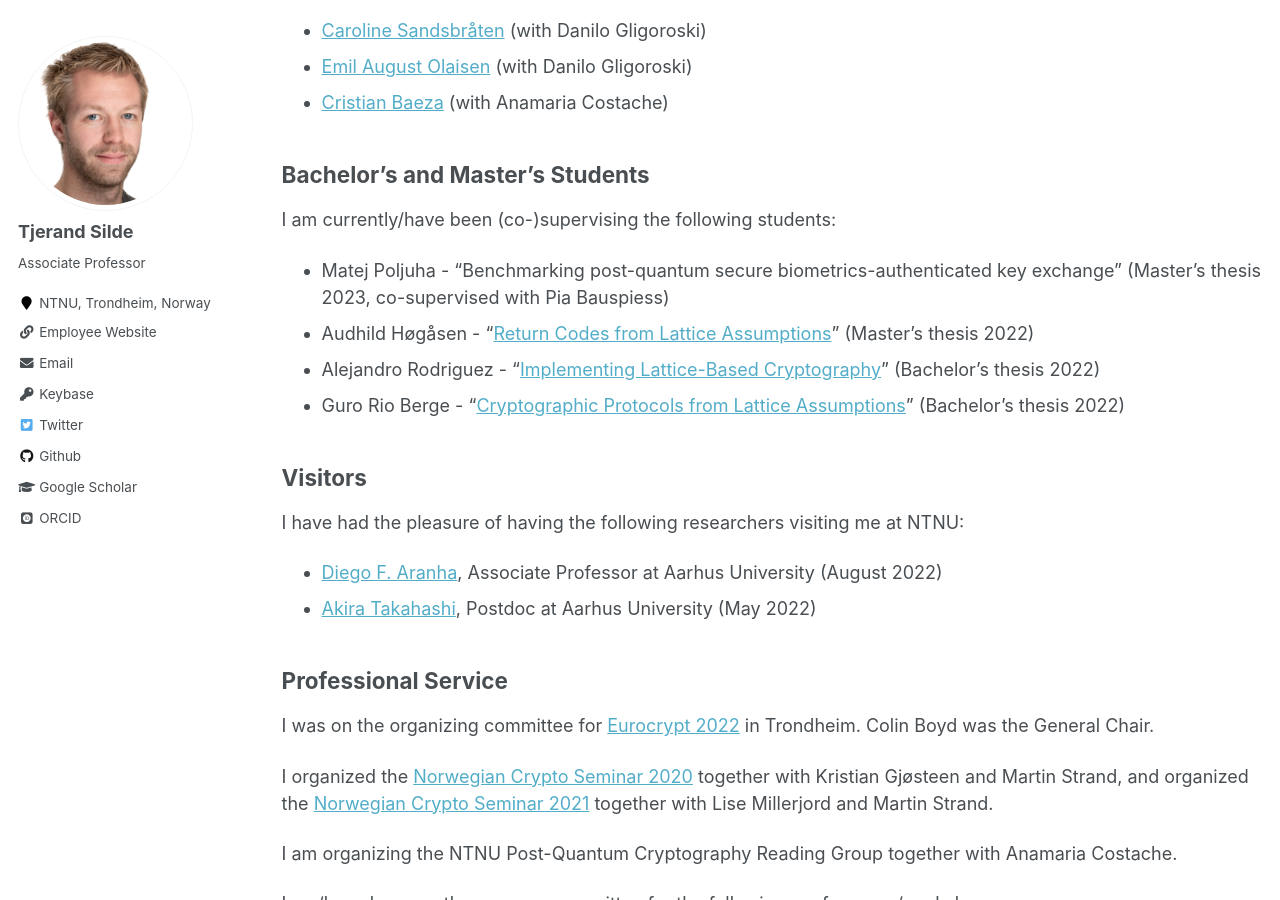
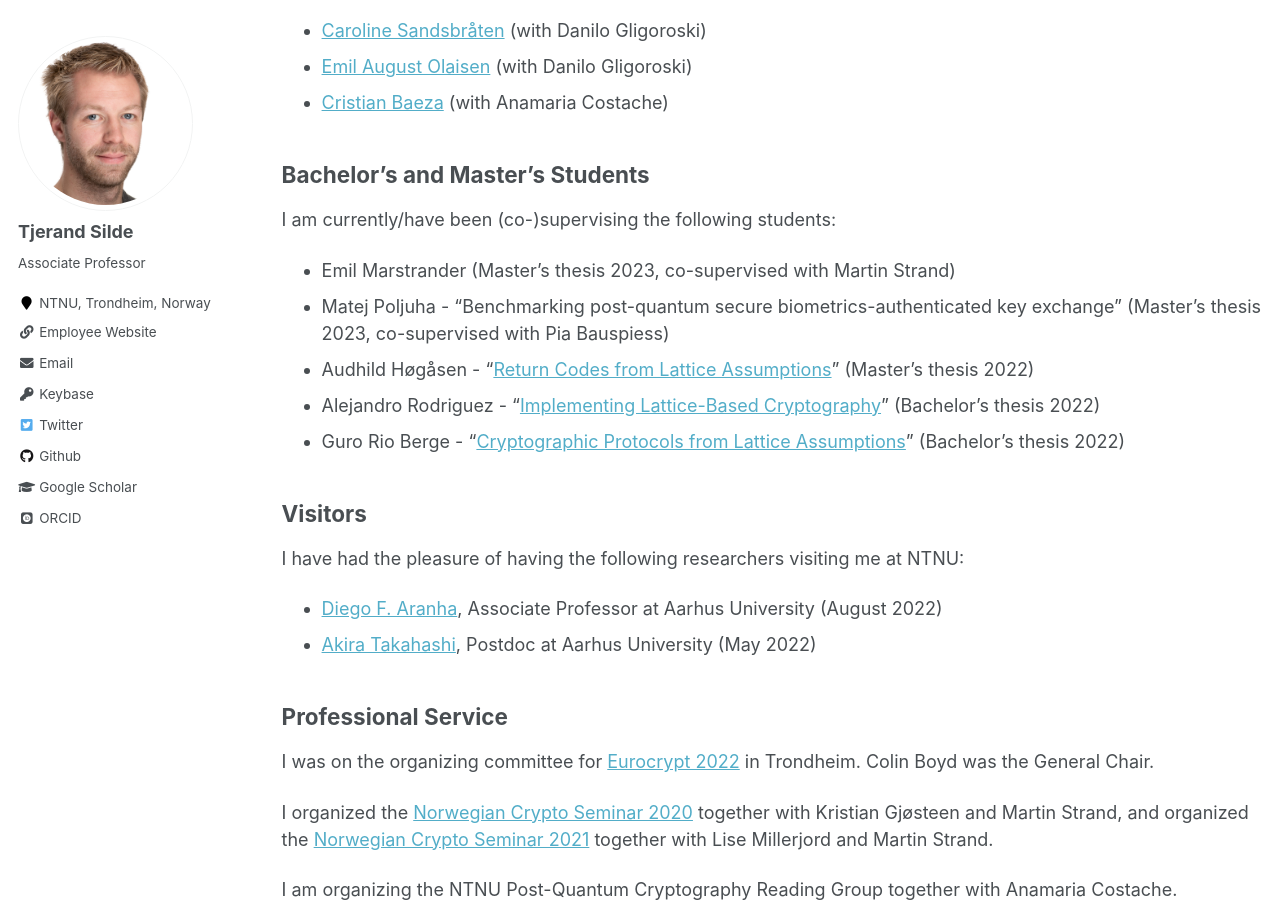
Before and after one commit to tjesi/tjesi.github.io, a Jekyll site: the page built from _pages/academic.md, in a window 1280 px wide and 900 px high, scrolled down 1313 px. Built offline with Jekyll 4.4.1, drawn with Linux system fonts in a browser that asks for light colours; some web fonts are replaced.

Commit message:
Update academic.md

```diff
--- a/_pages/academic.md
+++ b/_pages/academic.md
@@ -55,6 +55,7 @@ I am currently (co-)supervising the following PhD students:
 ## Bachelor's and Master's Students
 
 I am currently/have been (co-)supervising the following students:
+- Emil Marstrander (Master's thesis 2023, co-supervised with Martin Strand)
 - Matej Poljuha - "Benchmarking post-quantum secure biometrics-authenticated key exchange" (Master's thesis 2023, co-supervised with Pia Bauspiess)
 - Audhild Høgåsen - "[Return Codes from Lattice Assumptions](https://tjerandsilde.no/files/Audhild-master-thesis.pdf)" (Master's thesis 2022)
 - Alejandro Rodriguez - "[Implementing Lattice-Based Cryptography](https://ntnuopen.ntnu.no/ntnu-xmlui/handle/11250/3009053)" (Bachelor's thesis 2022)
```
